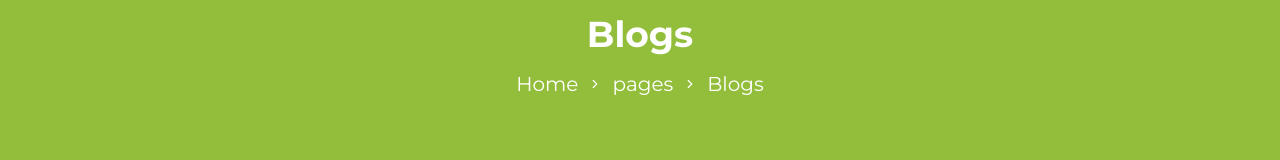
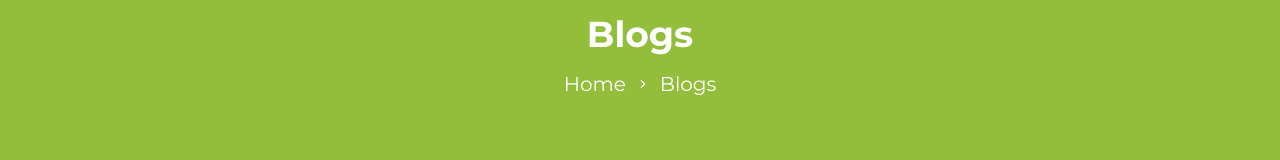
Before and after one commit to VanjaXYZ/zestful-blends-frontend, a Next.js app: page /blogs in a window 1280 px wide. Shown: the part 193-353 px from the top of the page. Built offline with nearby package versions, Linux system fonts and the light colour scheme.

Commit message:
ui: fix pathname

```diff
--- a/src/app/custom_components/shared/Breadcrumbs.tsx
+++ b/src/app/custom_components/shared/Breadcrumbs.tsx
@@ -30,12 +30,12 @@ const Breadcrumbs = ({
               <Link href="/">Home</Link>
             </BreadcrumbLink>
           </BreadcrumbItem>
-          <BreadcrumbSeparator />
-          <BreadcrumbItem>
+          {/* <BreadcrumbSeparator /> */}
+          {/* <BreadcrumbItem>
             <BreadcrumbLink>
               <Link href="/components">{pathname}</Link>
             </BreadcrumbLink>
-          </BreadcrumbItem>
+          </BreadcrumbItem> */}
           <BreadcrumbSeparator />
           <BreadcrumbItem>
             <BreadcrumbPage>{currentPageName}</BreadcrumbPage>
```
